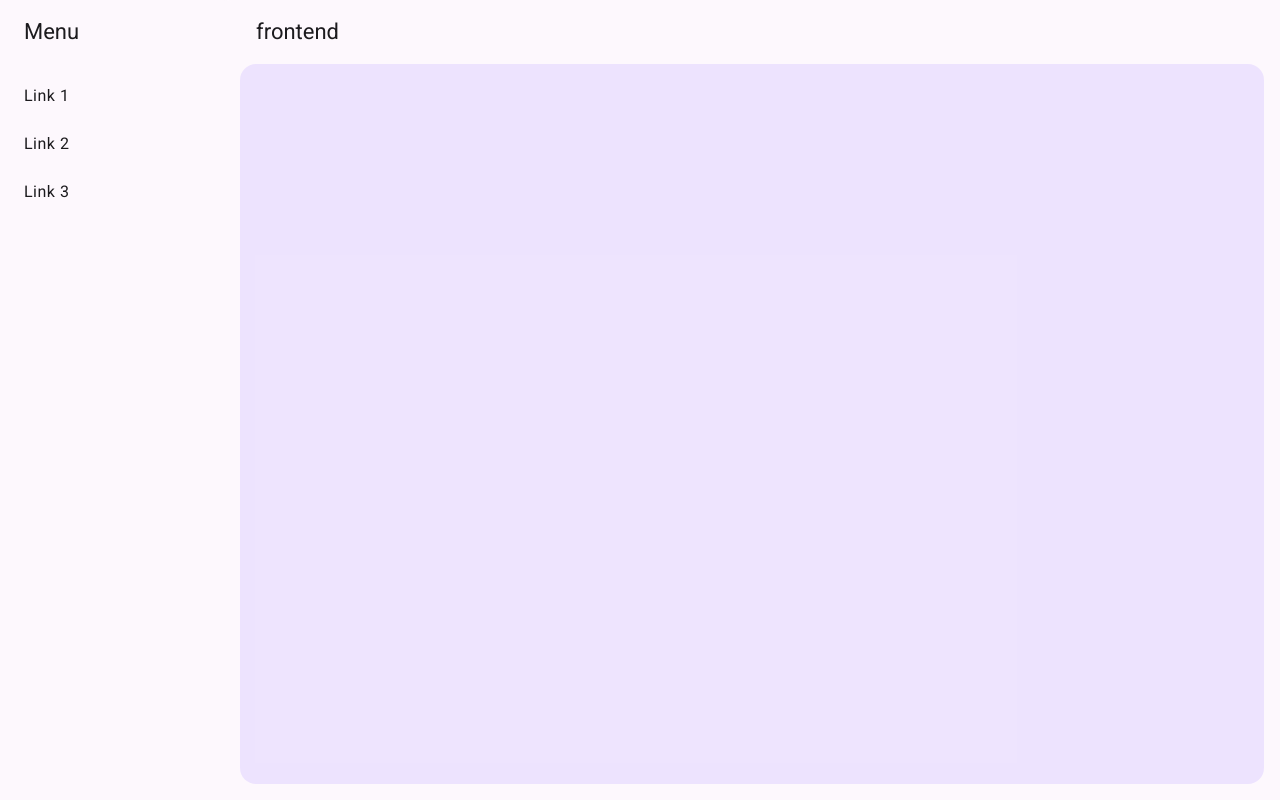
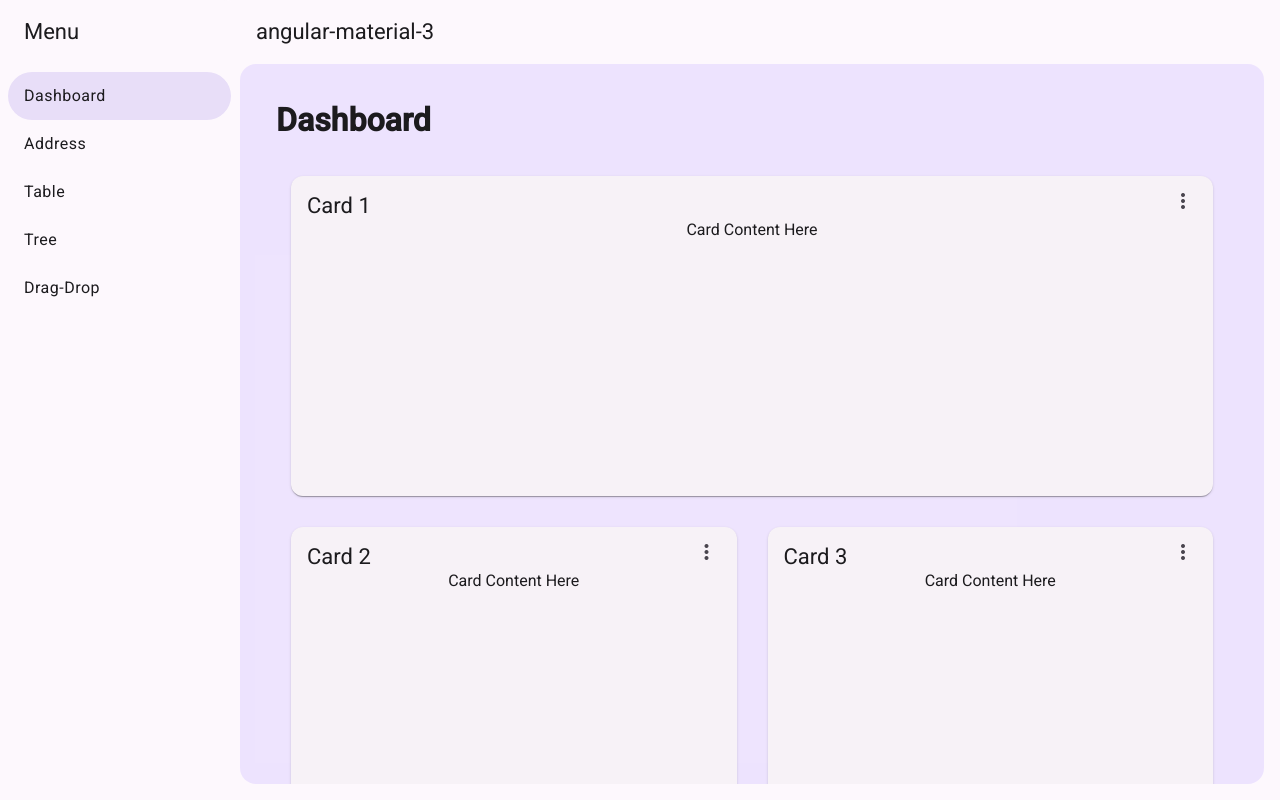
Before and after one commit to JovanDozic/festivals-app, an Angular app in the folder frontend/: page /dashboard in a window 1280 px wide. Before the commit this address led to /. Built offline with nearby package versions, Linux system fonts and the light colour scheme.

Commit message:
add other layout components

```diff
--- a/frontend/src/app/app.routes.ts
+++ b/frontend/src/app/app.routes.ts
@@ -1,3 +1,45 @@
 import { Routes } from '@angular/router';
 
-export const routes: Routes = [];
+export const routes: Routes = [
+  {
+    path: '',
+    pathMatch: 'full',
+    redirectTo: 'dashboard',
+  },
+  {
+    path: 'dashboard',
+    loadComponent: () =>
+      import('./dashboard/dashboard.component').then(
+        (c) => c.DashboardComponent
+      ),
+    title: 'Dashboard',
+  },
+  {
+    path: 'address',
+    loadComponent: () =>
+      import('./address-form/address-form.component').then(
+        (c) => c.AddressFormComponent
+      ),
+    title: 'Address',
+  },
+  {
+    path: 'table',
+    loadComponent: () =>
+      import('./table/table.component').then((c) => c.TableComponent),
+    title: 'Table',
+  },
+  {
+    path: 'tree',
+    loadComponent: () =>
+      import('./tree/tree.component').then((c) => c.TreeComponent),
+    title: 'Tree',
+  },
+  {
+    path: 'drag-drop',
+    loadComponent: () =>
+      import('./drag-drop/drag-drop.component').then(
+        (c) => c.DragDropComponent
+      ),
+    title: 'Drag-Drop',
+  },
+];
--- a/frontend/src/app/layout/layout.component.html
+++ b/frontend/src/app/layout/layout.component.html
@@ -9,9 +9,17 @@
   >
     <mat-toolbar>Menu</mat-toolbar>
     <mat-nav-list>
-      <a mat-list-item href="#">Link 1</a>
-      <a mat-list-item href="#">Link 2</a>
-      <a mat-list-item href="#">Link 3</a>
+      @for (item of rootRoutes; track $index) {
+      <a
+        mat-list-item
+        [routerLink]="item.path"
+        #link="routerLinkActive"
+        routerLinkActive
+        [activated]="link.isActive"
+      >
+        {{ item.title }}
+      </a>
+      }
     </mat-nav-list>
   </mat-sidenav>
   <mat-sidenav-content>
@@ -26,7 +34,7 @@
         <mat-icon aria-label="Side nav toggle icon">menu</mat-icon>
       </button>
       }
-      <span>frontend</span>
+      <span>angular-material-3</span>
     </mat-toolbar>
     <div class="sidenav-scroll-wrapper">
       <div class="sidenav-content">
--- a/frontend/src/app/layout/layout.component.ts
+++ b/frontend/src/app/layout/layout.component.ts
@@ -8,6 +8,8 @@ import { MatListModule } from '@angular/material/list';
 import { MatIconModule } from '@angular/material/icon';
 import { Observable } from 'rxjs';
 import { map, shareReplay } from 'rxjs/operators';
+import { routes } from '../app.routes';
+import { RouterLink, RouterLinkActive } from '@angular/router';
 
 @Component({
   selector: 'app-layout',
@@ -21,14 +23,18 @@ import { map, shareReplay } from 'rxjs/operators';
     MatListModule,
     MatIconModule,
     AsyncPipe,
-  ]
+    RouterLink,
+    RouterLinkActive,
+  ],
 })
 export class LayoutComponent {
   private breakpointObserver = inject(BreakpointObserver);
+  rootRoutes = routes.filter((r) => r.path);
 
-  isHandset$: Observable<boolean> = this.breakpointObserver.observe(Breakpoints.Handset)
+  isHandset$: Observable<boolean> = this.breakpointObserver
+    .observe(Breakpoints.Handset)
     .pipe(
-      map(result => result.matches),
+      map((result) => result.matches),
       shareReplay()
     );
 }
```
